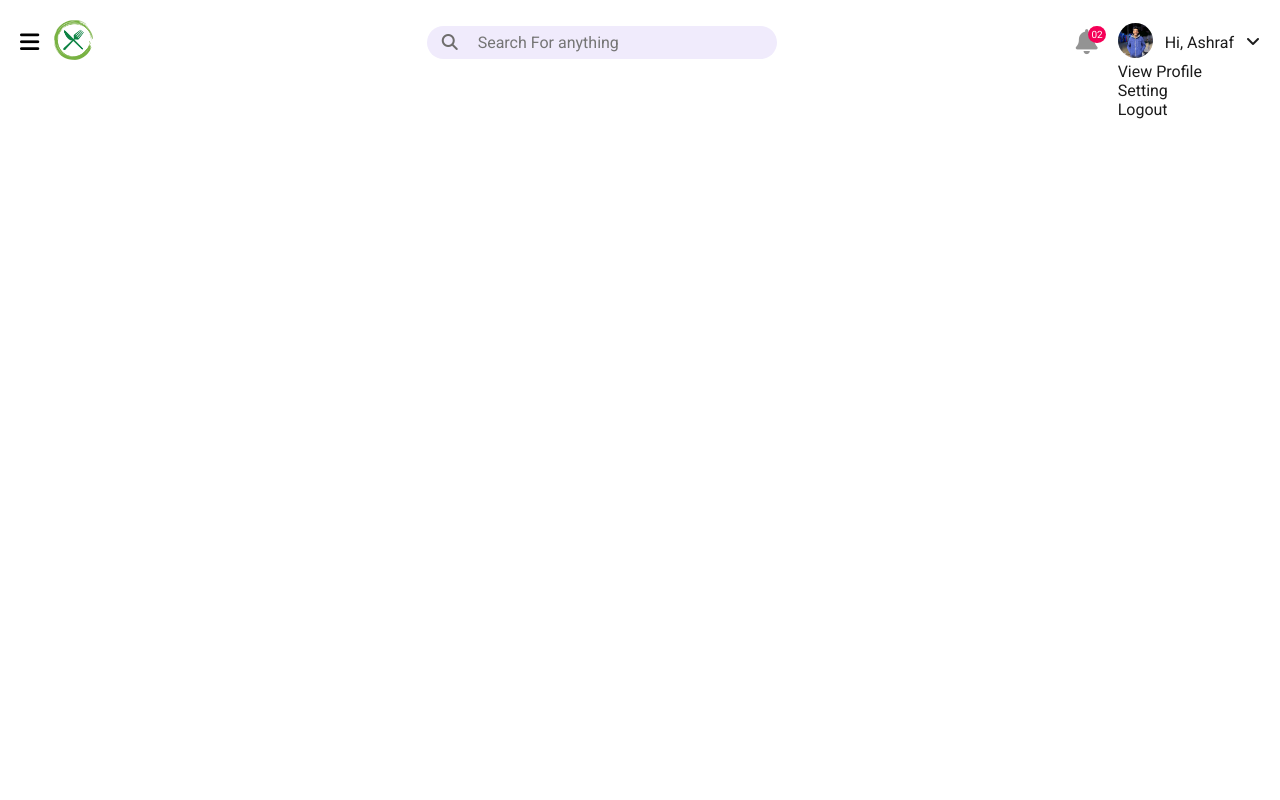
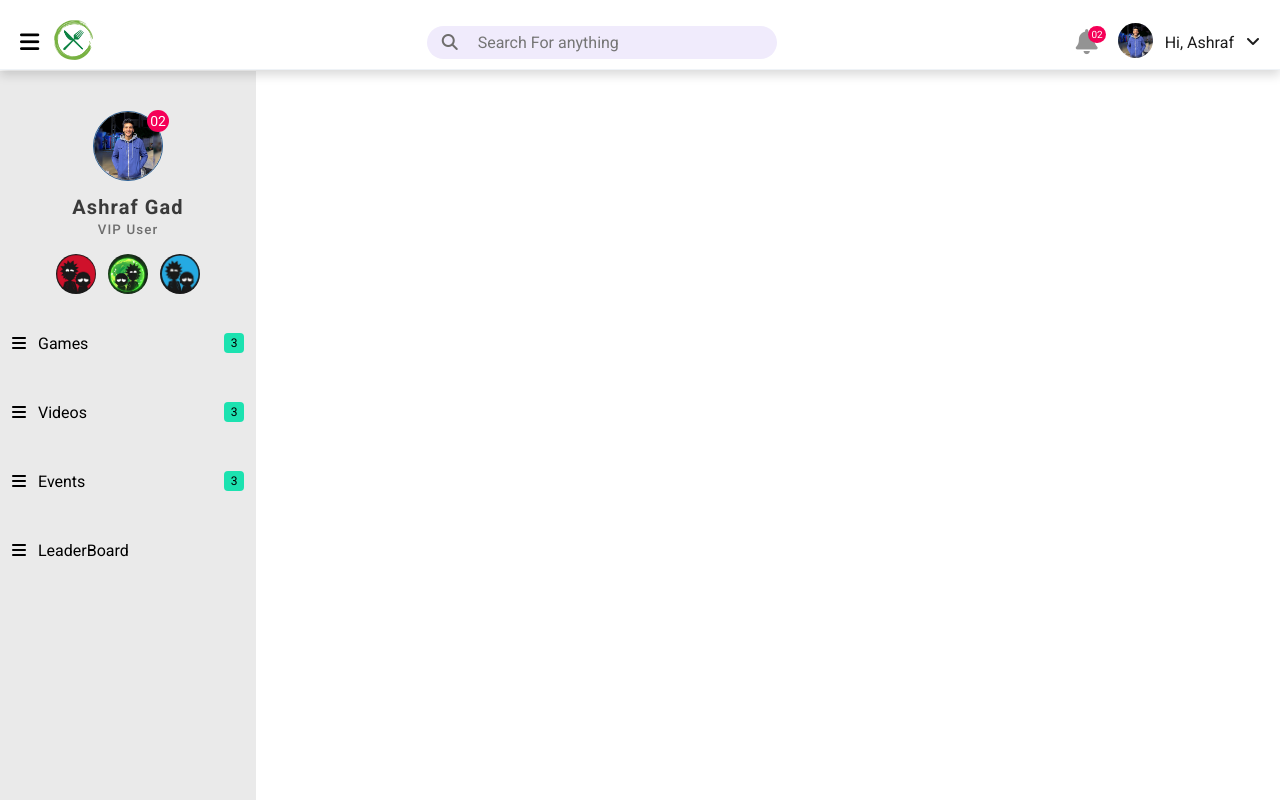
Before and after one commit to AshrafGad1001/Simple-Dashboard-UI, a plain HTML site: page index.html in a window 1280 px wide. Drawn offline with Linux system fonts and the light colour scheme.

Commit message:
Side-bar

```diff
--- a/css/main.css
+++ b/css/main.css
@@ -13,7 +13,19 @@ body {
     grid-template-columns: repeat(3, 1fr);
     align-items: center;
     padding-top: 20px;
+    padding-bottom: 5px;
+    border-bottom: 1px solid #285d9212;
+    box-shadow: 0px 5px 10px rgb(0 0 0 /15%);
+
+
+    position: fixed;
+    top: 0;
+    left: 0;
+    width: 100%;
+    z-index: 99;
+    background-color: #FFFFFF;
 }
+
 
 .container a,
 .container i {
@@ -151,6 +163,181 @@ body {
 
 .container .user .user-area .drop-down-lst {
     list-style: none;
-    padding: 0;
+    padding: 12px;
+    min-width: 200px;
+    border-radius: 5px;
     position: absolute;
+    left: -50px;
+    -webkit-border-radius: 5px;
+    -moz-border-radius: 5px;
+    -ms-border-radius: 5px;
+    -o-border-radius: 5px;
+    overflow: hidden;
+    box-shadow: 1px 1px 20px rgb(0 0 0 /19%);
+    transform: translateY(22px);
+    -webkit-transform: translateY(22px);
+    -moz-transform: translateY(22px);
+    -ms-transform: translateY(22px);
+    -o-transform: translateY(22px);
+    display: none;
 }
+
+.show {
+    display: block !important;
+}
+
+.container .user .user-area .drop-down-lst li i {
+    margin-inline-end: 12px;
+}
+
+.container .user .user-area .drop-down-lst li a {
+    display: block;
+    padding: 8px 15px;
+    transition: 100ms;
+    -webkit-transition: 100ms;
+    -moz-transition: 100ms;
+    -ms-transition: 100ms;
+    -o-transition: 100ms;
+}
+
+.container .user .user-area .drop-down-lst li a:hover {
+    background-color: #cfcfcf;
+    color: black;
+}
+
+
+
+/*-----------------------------------------*/
+/*-------------side-bar Style----------------*/
+/*-----------------------------------------*/
+.content-dashboard {
+    display: grid;
+    grid-template-columns: 20% 80%;
+    margin-top: 70.75px;
+}
+
+.side-bar {
+    background-color: #e0e0e0aa;
+    min-height: calc(100vh - 70.75px);
+    overflow-y: auto;
+}
+
+.side-bar .user-info {
+    text-align: center;
+    margin-block: 40px;
+}
+
+.side-bar .user-info h5 {
+    font-size: 20px;
+    font-weight: 700;
+    color: #3a3a3a;
+    letter-spacing: 1.1px;
+}
+
+.side-bar .user-info small {
+    font-weight: 500;
+    letter-spacing: 1.1px;
+    color: #3a3a3a;
+    opacity: 0.7;
+}
+
+.side-bar .user-info .user-img img {
+    height: 70px;
+    border: 1px solid #285d92;
+    border-radius: 50%;
+    -webkit-border-radius: 50%;
+    -moz-border-radius: 50%;
+    -ms-border-radius: 50%;
+    -o-border-radius: 50%;
+
+}
+
+.side-bar .user-info .user-img {
+    position: relative;
+    margin-bottom: 10px;
+}
+
+.side-bar .user-info .user-img span {
+    position: absolute;
+    font-size: 14px;
+    background-color: #f50057;
+    padding: 3px;
+    color: white;
+    border-radius: 50%;
+    -webkit-border-radius: 50%;
+    -moz-border-radius: 50%;
+    -ms-border-radius: 50%;
+    -o-border-radius: 50%;
+    top: -1px;
+    right: 87px;
+}
+
+.side-bar .user-info .data-user {
+    margin-top: 16px;
+    display: flex;
+    justify-content: center;
+    gap: 12px;
+
+}
+
+.side-bar .user-info .data-user figure {
+    width: 40px;
+    height: 40px;
+    overflow: hidden;
+}
+
+.side-bar .user-info .data-user figure img {
+    width: 100%;
+    height: 100%;
+    object-fit: scale-down;
+    object-position: center;
+
+
+    border-radius: 50%;
+    -webkit-border-radius: 50%;
+    -moz-border-radius: 50%;
+    -ms-border-radius: 50%;
+    -o-border-radius: 50%;
+}
+
+/* ------------------------------------ */
+/* ------------------------------------ */
+
+.side-bar .menus>ul>li {
+    margin-bottom: 50px;
+
+}
+
+.side-bar .menus ul li a {
+    display: flex;
+    align-items: center;
+
+}
+
+.side-bar .menus ul li a i {
+    margin-inline: 12px;
+}
+
+.side-bar .menus>ul {
+    position: relative;
+}
+
+.side-bar .menus .num-span {
+    background-color: #1ce2b0;
+    width: 20px;
+    height: 20px;
+    font-size: 12px;
+    font-style: unset;
+    display: flex;
+    align-items: center;
+    justify-content: center;
+    border-radius: 4px;
+    -webkit-border-radius: 4px;
+    -moz-border-radius: 4px;
+    -ms-border-radius: 4px;
+    -o-border-radius: 4px;
+
+
+    position: absolute;
+    right: 0;
+}
--- a/css/reusedStyle.css
+++ b/css/reusedStyle.css
@@ -7,3 +7,7 @@
 a {
     text-decoration: none;
 }
+
+ul {
+    list-style: none;
+}
--- a/index.html
+++ b/index.html
@@ -39,15 +39,15 @@
                                 </a>
                             </div>
                             <div class="user-area">
-                                <a>
+                                <a href="javascript:void(0)" class="link-drop">
                                     <figure><img src="images/user.jpg" alt="UserPhoto"></figure>
                                     <span>Hi, Ashraf</span>
                                     <i class="fa-solid fa-angle-down"></i>
                                 </a>
                                 <ul class="drop-down-lst">
-                                    <li><a>View Profile</a></li>
-                                    <li><a>Setting</a></li>
-                                    <li><a>Logout</a></li>
+                                    <li><a><i class="fa-solid fa-bars"></i>View Profile</a></li>
+                                    <li><a><i class="fa-solid fa-bars"></i>Setting</a></li>
+                                    <li><a><i class="fa-solid fa-bars"></i>Logout</a></li>
                                 </ul>
                             </div>
                         </div>
@@ -57,6 +57,41 @@
         </nav>
     </header>
 
+    <div class="content-dashboard">
+        <div class="side-bar">
+            <div class="user-info">
+                <figure class="user-img">
+                    <img src="images/user.jpg" alt="User"><span>02</span>
+                </figure>
+                <h5>Ashraf Gad</h5>
+                <p><small>VIP User</small></p>
+                <ul class="data-user">
+                    <li>
+                        <figure><img src="images/img-sidebar/1.jpg" alt=""></figure>
+                    </li>
+                    <li>
+                        <figure><img src="images/img-sidebar/2.jpg" alt=""></figure>
+                    </li>
+                    <li>
+                        <figure><img src="images/img-sidebar/3.jpg" alt=""></figure>
+                    </li>
+                </ul>
+            </div>
+
+            <div class="menus">
+                <ul>
+                    <li><a><span><i class="fa-solid fa-bars"></i></span> Games <i class="num-span">3</i></a></li>
+                    <li><a><span><i class="fa-solid fa-bars"></i></span> Videos <i class="num-span">3</i></a></li>
+                    <li><a><span><i class="fa-solid fa-bars"></i></span> Events <i class="num-span">3</i> </a></li>
+                    <li><a><span><i class="fa-solid fa-bars"></i></span> LeaderBoard </a></li>
+                </ul>
+            </div>
+
+
+
+        </div>
+    </div>
+
 
     <script src="js/main.js"></script>
 </body>
--- a/js/main.js
+++ b/js/main.js
@@ -0,0 +1,8 @@
+
+let linkDrop = document.querySelector('.link-drop');
+let dropDownLst = document.querySelector('.drop-down-lst');
+
+
+linkDrop.addEventListener('click', () => {
+    dropDownLst.classList.toggle('show');
+});
```
Also changed, not shown: images/img-sidebar/1.jpg (added), images/img-sidebar/2.jpg (added), images/img-sidebar/3.jpg (added).
